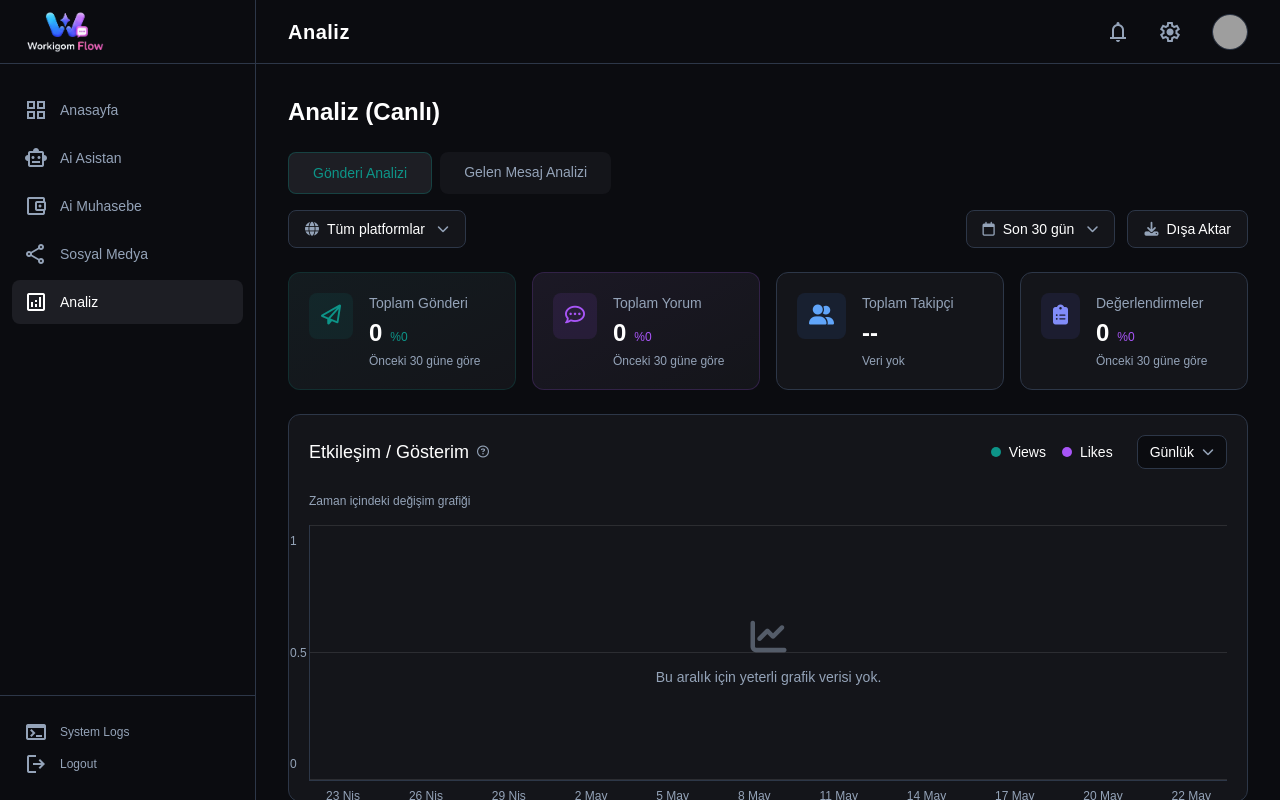
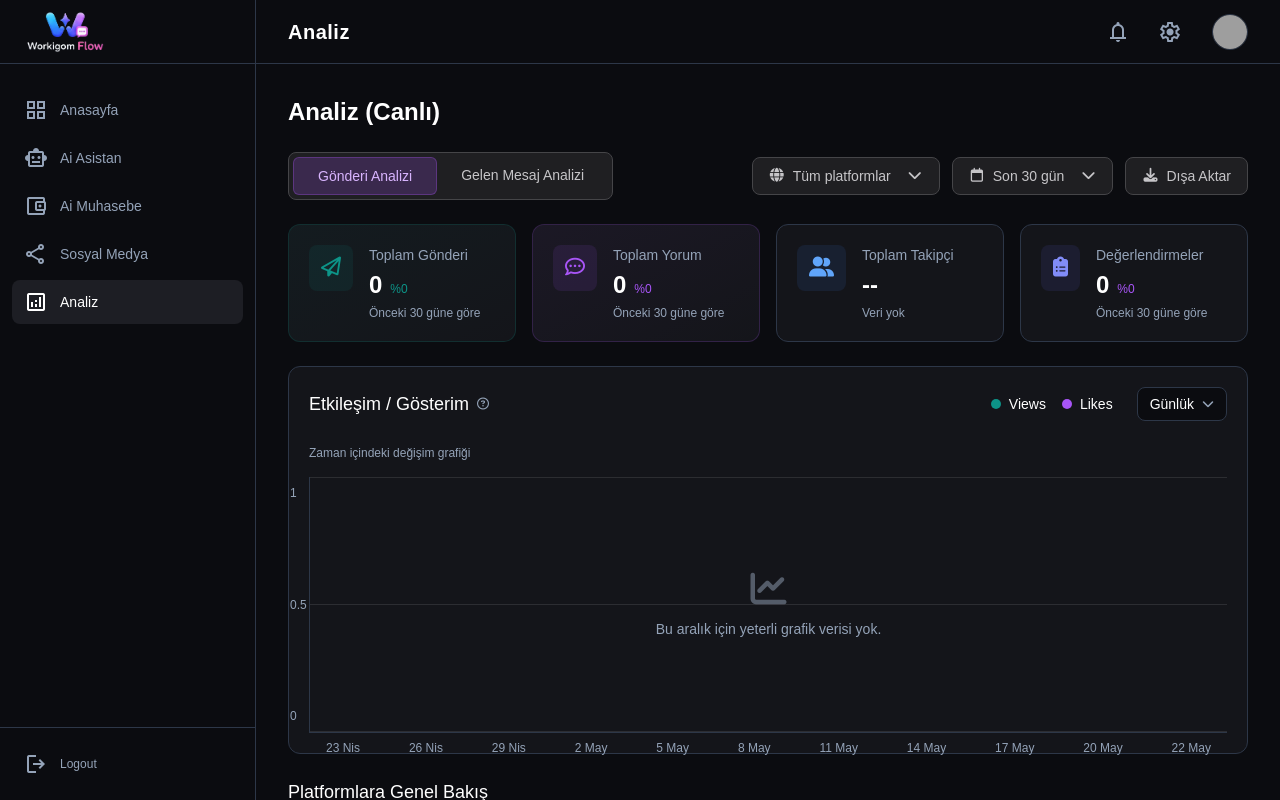
Before and after one commit to cicicarscom-pixel/flowweb, a Next.js app: page /analiz in a window 1280 px wide. Built offline with nearby package versions, Linux system fonts and the light colour scheme; grey boxes are pictures that could not be loaded.

Commit message:
UI Standardization: Cleaned up Sidebar, Header, and page backgrounds. Aligned Analiz page metric cards and filter bar.

```diff
--- a/src/app/(dashboard)/ai-muhasebe/isletmem/page.tsx
+++ b/src/app/(dashboard)/ai-muhasebe/isletmem/page.tsx
@@ -5,7 +5,7 @@ export default function IsletmemPage() {
   return (
     <div className="flex-1 flex flex-col h-full overflow-hidden" data-purpose="main-content">
       {/* BEGIN: Header */}
-      <header className="px-8 py-6 flex items-center justify-between flex-shrink-0" data-purpose="header">
+      <div className="px-8 py-6 flex items-center justify-between flex-shrink-0" data-purpose="page-header">
         <div>
           <h1 className="text-2xl font-bold text-[#E2E8F0]">İşletmem</h1>
           <p className="text-[#94A3B8] text-sm mt-1">İşletmenizin finansal durumunu takip edin.</p>
@@ -28,7 +28,7 @@ export default function IsletmemPage() {
             <i className="fa-solid fa-gear"></i>
           </button>
         </div>
-      </header>
+      </div>
       {/* END: Header */}
 
       {/* BEGIN: Dashboard Content Scrollable Area */}
--- a/src/app/(dashboard)/analiz/page.tsx
+++ b/src/app/(dashboard)/analiz/page.tsx
@@ -11,34 +11,32 @@ export default function AnalizPage() {
         <h1 className="text-2xl font-semibold text-white mb-6">Analiz (Canlı)</h1>
 
         {/* Tabs & Filters */}
-        <div className="flex flex-col space-y-4">
+        <div className="flex flex-col sm:flex-row sm:items-center justify-between gap-4">
           {/* Tabs */}
-          <div className="flex space-x-2">
-            <Link href="/analiz" className="px-6 py-2.5 bg-[#1d1e24] text-[#0d9488] font-medium rounded-lg border border-[#0d9488]/30 hover:bg-[#15232d] transition-colors">
+          <div className="flex p-1 bg-[#1f1f22] rounded-lg border border-[#454548] w-max">
+              <Link href="/analiz" className="px-6 py-2 rounded-md text-sm font-medium bg-[#a855f7]/20 text-[#d8b4fe] border border-[#a855f7]/30 transition-colors">
                 Gönderi Analizi
               </Link>
-            <Link href="/analiz/gelen-mesaj-analizi" className="px-6 py-2.5 bg-[#14151a] text-[#94a3b8] font-medium rounded-lg hover:text-white hover:bg-[#1d1e24] transition-colors">
+              <Link href="/analiz/gelen-mesaj-analizi" className="px-6 py-2 rounded-md text-sm font-medium text-[#c6c5c8] hover:text-[#e2e2e4] transition-colors">
                 Gelen Mesaj Analizi
               </Link>
             </div>
             {/* Filter Row */}
-          <div className="flex items-center justify-between">
-            <button className="flex items-center px-4 py-2 bg-[#14151a] border border-[#2d3748] rounded-lg text-sm hover:bg-[#1d1e24] transition-colors text-white">
-              <i className="fa-solid fa-globe mr-2 text-[#94a3b8]"></i>
+          <div className="flex items-center gap-3">
+              <button className="flex items-center gap-2 px-4 py-2 bg-[#1f1f22] border border-[#454548] rounded-lg text-sm text-[#c6c5c8] hover:text-[#e2e2e4] transition-colors">
+                <i className="fa-solid fa-globe w-4 h-4 flex items-center justify-center"></i>
                 Tüm platformlar
-              <i className="fa-solid fa-chevron-down ml-3 text-xs text-[#94a3b8]"></i>
+                <i className="fa-solid fa-chevron-down w-4 h-4 ml-2 flex items-center justify-center"></i>
               </button>
-            <div className="flex items-center space-x-3 text-white">
-              <button className="flex items-center px-4 py-2 bg-[#14151a] border border-[#2d3748] rounded-lg text-sm hover:bg-[#1d1e24] transition-colors">
-                <i className="fa-regular fa-calendar mr-2 text-[#94a3b8]"></i>
+              <button className="flex items-center gap-2 px-4 py-2 bg-[#1f1f22] border border-[#454548] rounded-lg text-sm text-[#c6c5c8] hover:text-[#e2e2e4] transition-colors">
+                <i className="fa-regular fa-calendar w-4 h-4 flex items-center justify-center"></i>
                 Son 30 gün
-                <i className="fa-solid fa-chevron-down ml-3 text-xs text-[#94a3b8]"></i>
+                <i className="fa-solid fa-chevron-down w-4 h-4 ml-2 flex items-center justify-center"></i>
               </button>
-              <button className="flex items-center px-4 py-2 bg-[#14151a] border border-[#2d3748] rounded-lg text-sm hover:bg-[#1d1e24] transition-colors">
-                <i className="fa-solid fa-download mr-2 text-[#94a3b8]"></i>
+              <button className="flex items-center gap-2 px-4 py-2 bg-[#1f1f22] border border-[#454548] rounded-lg text-sm text-[#c6c5c8] hover:text-[#e2e2e4] transition-colors">
+                <i className="fa-solid fa-download w-4 h-4 flex items-center justify-center"></i>
                 Dışa Aktar
               </button>
-            </div>
             </div>
         </div>
 
--- a/src/app/(dashboard)/sosyal-medya/inbox/page.tsx
+++ b/src/app/(dashboard)/sosyal-medya/inbox/page.tsx
@@ -73,7 +73,7 @@ export default function GelenKutusuPage() {
   };
 
   return (
-    <div className="flex-1 flex h-full w-full bg-[#0A0A0B] relative">
+    <div className="flex-1 flex h-full w-full bg-transparent relative">
       {/* Background image overlay */}
       <div
         className="absolute inset-0 z-0 bg-cover bg-center bg-no-repeat opacity-20"
@@ -82,7 +82,7 @@ export default function GelenKutusuPage() {
             "url('https://lh3.googleusercontent.com/aida-public/AB6AXuDUpjAKmMNnHDAuGn7KDAmiX4BVuWBLEG-5a7fHFVu_x7Jxrfh8UzY6rM-oy3AiqN0b1h6_K5iobCNsv2B4iHnz_lPjQ6QXfGvJ4UZmCcQLcr6H8o6m3I1JVFmgqk7UubXZx96-wpkV8-ScZZBzzkpl4-_WMzeHLyFljEKugxDZQXZgdkjst86sxa7hU95rBimeOBSnqHbdwH9bj_yj1tbla3T_HPG2xI6XkgTpyJRiDhmg9Po0q7NWy9DKn3JnR0b5tcpUj4Vcxr3w')",
         }}
       ></div>
-      <div className="absolute inset-0 z-0 bg-[#0A0A0B]/80"></div>
+      <div className="absolute inset-0 z-0 bg-transparent/80"></div>
 
       {/* Main Container */}
       <div className="relative z-10 flex w-full h-full">
--- a/src/app/(dashboard)/sosyal-medya/page.tsx
+++ b/src/app/(dashboard)/sosyal-medya/page.tsx
@@ -3,7 +3,7 @@ import styles from './page.module.css';
 
 export default function SosyalMedyaPage() {
   return (
-    <div className="flex-1 p-8 min-h-screen bg-[#070714] text-white">
+    <div className="flex-1 p-8 min-h-screen bg-transparent text-white">
       <div className="max-w-6xl mx-auto flex flex-col md:flex-row gap-8">
 
         {/* Left Content Area */}
--- a/src/app/(dashboard)/sosyal-medya/posts/page.tsx
+++ b/src/app/(dashboard)/sosyal-medya/posts/page.tsx
@@ -92,7 +92,7 @@ export default function TumGonderilerPage() {
   };
 
   return (
-    <div className="flex-1 flex flex-col h-full w-full bg-[#0A0A0B] relative">
+    <div className="flex-1 flex flex-col h-full w-full bg-transparent relative">
       {/* Background image overlay */}
       <div
         className="absolute inset-0 z-0 bg-cover bg-center bg-no-repeat opacity-20"
@@ -101,10 +101,10 @@ export default function TumGonderilerPage() {
             "url('https://lh3.googleusercontent.com/aida-public/AB6AXuDUpjAKmMNnHDAuGn7KDAmiX4BVuWBLEG-5a7fHFVu_x7Jxrfh8UzY6rM-oy3AiqN0b1h6_K5iobCNsv2B4iHnz_lPjQ6QXfGvJ4UZmCcQLcr6H8o6m3I1JVFmgqk7UubXZx96-wpkV8-ScZZBzzkpl4-_WMzeHLyFljEKugxDZQXZgdkjst86sxa7hU95rBimeOBSnqHbdwH9bj_yj1tbla3T_HPG2xI6XkgTpyJRiDhmg9Po0q7NWy9DKn3JnR0b5tcpUj4Vcxr3w')",
         }}
       ></div>
-      <div className="absolute inset-0 z-0 bg-[#0A0A0B]/80"></div>
+      <div className="absolute inset-0 z-0 bg-transparent/80"></div>
 
       {/* Header */}
-      <div className="relative z-10 flex items-center justify-between h-16 px-6 border-b border-white/10 shrink-0 bg-[#0A0A0B]/50 backdrop-blur-md">
+      <div className="relative z-10 flex items-center justify-between h-16 px-6 border-b border-white/10 shrink-0 bg-transparent/50 backdrop-blur-md">
         <div className="flex items-center">
           <Link
             href="/sosyal-medya"
--- a/src/app/(dashboard)/sosyal-medya/share/page.tsx
+++ b/src/app/(dashboard)/sosyal-medya/share/page.tsx
@@ -2,9 +2,9 @@ import React from "react";
 
 export default function SharePage() {
   return (
-    <div className="flex-1 flex flex-col h-full bg-[#0e0e10] overflow-hidden text-white">
+    <div className="flex-1 flex flex-col h-full bg-transparent overflow-hidden text-white">
       {/* Top Header */}
-      <header className="h-20 flex items-center justify-between px-8 border-b border-surface-container-high bg-surface-container-lowest flex-shrink-0">
+      <div className="h-20 flex items-center justify-between px-8 border-b border-surface-container-high bg-surface-container-lowest flex-shrink-0">
         <div className="flex items-center gap-3">
           <div className="w-10 h-10 rounded-xl bg-primary-500/10 flex items-center justify-center text-primary-500">
             <span className="material-symbols-outlined text-xl">
@@ -33,7 +33,7 @@ export default function SharePage() {
             <span className="material-symbols-outlined">help</span>
           </button>
         </div>
-      </header>
+      </div>
       {/* Content Scrollable Area */}
       <div className="flex-1 overflow-y-auto p-8 custom-scrollbar">
         <div className="max-w-[1200px] mx-auto grid grid-cols-1 lg:grid-cols-[1fr_400px] gap-8">
--- a/src/app/layout.tsx
+++ b/src/app/layout.tsx
@@ -1,7 +1,7 @@
 import "./globals.css";
 
 export const metadata = {
-  title: "AI-Esnaf Dashboard Command Center",
+  title: "AI Esnaf Dashboard",
   description: "Web frontend for Flow AI",
 };
 
@@ -17,7 +17,7 @@ export default function RootLayout({
         <link href="https://fonts.googleapis.com/css2?family=Material+Symbols+Outlined:wght,FILL@100..700,0..1&display=swap" rel="stylesheet" />
         <link rel="stylesheet" href="https://cdnjs.cloudflare.com/ajax/libs/font-awesome/6.4.0/css/all.min.css" />
       </head>
-      <body className="font-body-md text-body-md h-screen overflow-hidden flex">
+      <body className="font-body-md text-body-md min-h-screen w-full flex bg-background text-on-background overflow-hidden">
         {children}
       </body>
     </html>
--- a/src/components/layout/Sidebar.tsx
+++ b/src/components/layout/Sidebar.tsx
@@ -19,7 +19,7 @@ export default function Sidebar() {
       {/* Header / Logo */}
       <div className="h-16 px-6 border-b border-[#2d3748] flex items-center">
         <Link href="/" className="flex items-center">
-          <img src="/logo.png" alt="Workigom Flow" className="h-11 object-contain" />
+          <img src="/logo.png" alt="Workigom AI" className="h-11 object-contain" />
         </Link>
       </div>
 
@@ -47,10 +47,6 @@ export default function Sidebar() {
       {/* Footer */}
       <div className="px-6 py-6 border-t border-[#2d3748] flex flex-col gap-4">
         <div className="flex flex-col gap-2">
-          <a className="flex items-center gap-3 text-[#94a3b8] hover:text-white transition-colors" href="#">
-            <span className="material-symbols-outlined text-[18px]">terminal</span>
-            <span className="text-xs font-medium">System Logs</span>
-          </a>
           <Link className="flex items-center gap-3 text-[#94a3b8] hover:text-red-400 transition-colors" href="/login">
             <span className="material-symbols-outlined text-[18px]">logout</span>
             <span className="text-xs font-medium">Logout</span>
```
Lines whose indentation alone changed are shown as unchanged.
